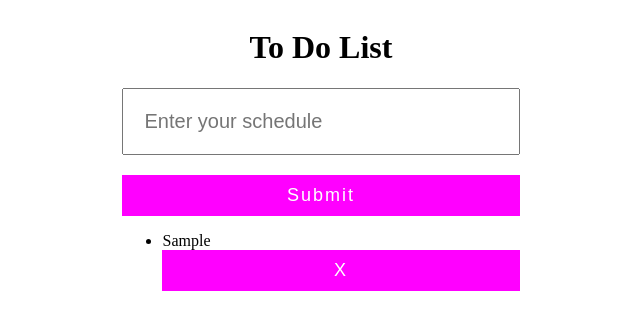
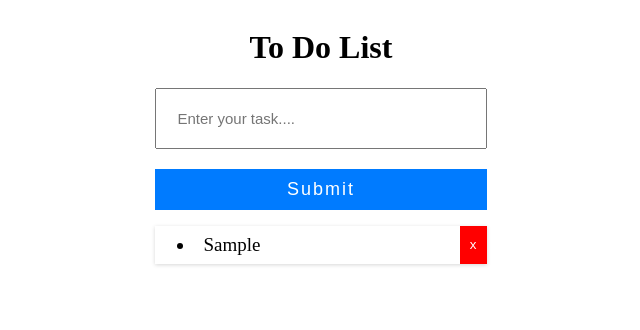
Before and after one commit to eemanDigital/react_fundamentals, a React (Create React App) app: page / in a window 1280 px wide. Both pictures are taken after typing "Sample" into the empty fields and a click on the button "Submit". Shown: the top 330 px of the page, without its empty margins (319-959 px from the left). Built offline with nearby package versions, Linux system fonts and the light colour scheme; the HTML template or start-up script is replaced by a standard one.

Commit message:
just partially completed the app

```diff
--- a/src/Form.js
+++ b/src/Form.js
@@ -4,6 +4,7 @@ const Form = () => {
   const [state, setState] = useState("");
   const [tasks, setTasks] = useState([]);
   const [add, setAdd] = useState(false);
+  const [deleteNotice, setDeleteNotice] = useState(false);
 
   const handleSubmit = (e) => {
     e.preventDefault();
@@ -22,12 +23,14 @@ const Form = () => {
   const handleDelete = (id) => {
     const removeTask = tasks.filter((task) => task.id !== id);
     setTasks(removeTask);
+    setDeleteNotice(true);
   };
 
   //remove notification
   setTimeout(() => {
-    setAdd(false);
-  }, 3000);
+    setAdd(false); //removes add notification
+    setDeleteNotice(false); //remove delete notification
+  }, 2000);
 
   return (
     <>
@@ -41,7 +44,7 @@ const Form = () => {
               type="text"
               value={state}
               onChange={(e) => setState(e.target.value)}
-              placeholder="Enter your schedule"
+              placeholder="Enter your task...."
             />
             <button className="btn1" type="submit">
               Submit
@@ -55,13 +58,21 @@ const Form = () => {
             </div>
           )}
 
+          {deleteNotice && (
+            <div className="notice">
+              <p>task deleted</p>
+            </div>
+          )}
+
           {tasks.map((task) => {
             return (
-              <ul key={task.id}>
+              <ul className="ul_container" key={task.id}>
                 {" "}
                 {/* Use 'ul' instead of 'ol' for an unordered list */}
                 <li>{task.message}</li>
-                <button onClick={() => handleDelete(task.id)}>X</button>
+                <button className="btn2" onClick={() => handleDelete(task.id)}>
+                  x
+                </button>
               </ul>
             );
           })}
--- a/src/index.css
+++ b/src/index.css
@@ -8,16 +8,46 @@ input {
   padding: 20px;
   margin-bottom: 20px;
   width: 100%;
-  font-size: 20px;
+  font-size: 15px;
   box-sizing: border-box;
 }
 
-button {
+.btn1 {
   width: 100%;
   padding: 10px;
-  background-color: magenta;
+  background-color: rgb(0, 123, 255);
   border: none;
   color: #fff;
   font-size: 18px;
   letter-spacing: 2px;
 }
+
+.ul_container {
+  display: flex;
+  flex-direction: row;
+  justify-content: space-between;
+  box-shadow: rgba(0, 0, 0, 0.16) 0px 1px 4px;
+}
+.ul_container li {
+  padding: 8px;
+  font-size: 19px;
+}
+
+.btn2 {
+  border: none;
+  background: red;
+  color: #fff;
+  padding: 10px;
+}
+
+.notice {
+  background: rgb(4, 195, 4);
+  text-align: center;
+  padding: 1px;
+  /* width: 100px; */
+  margin-top: 10px;
+  color: #ffff;
+  /* display: inline-block; */
+  font-size: 17px;
+  letter-spacing: 1.5px;
+}
```
